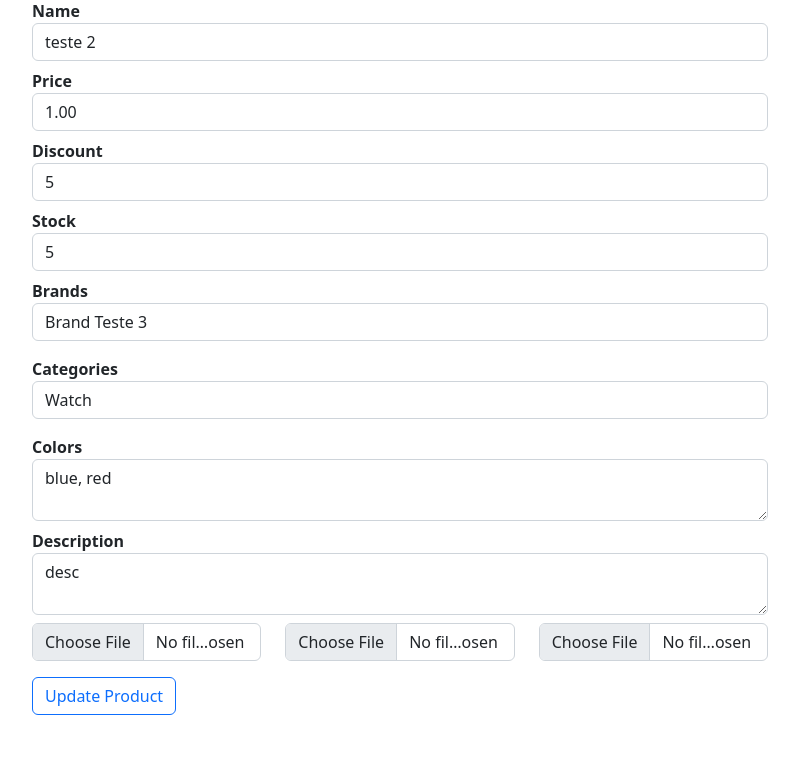
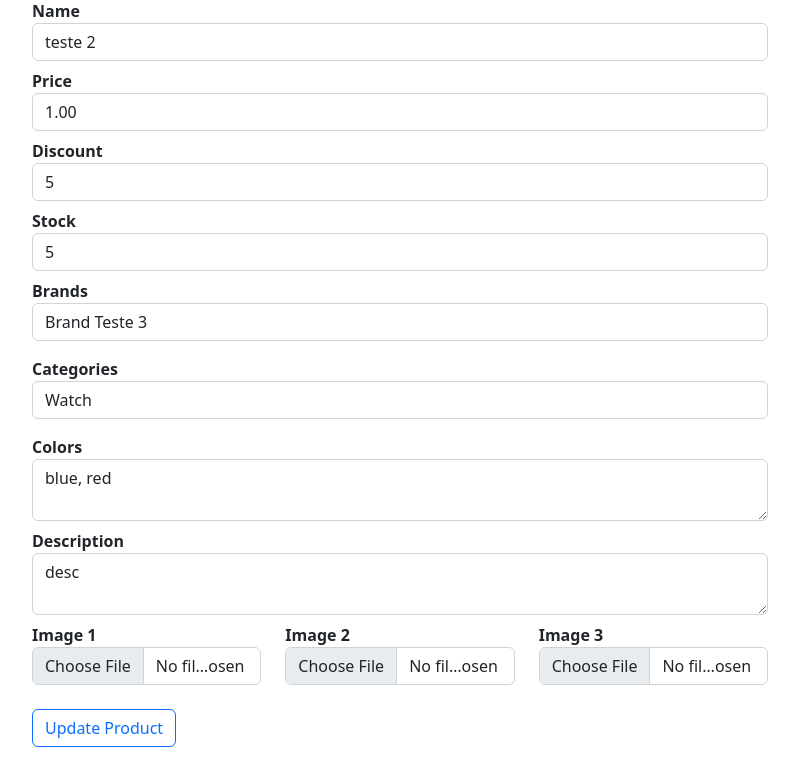
Before and after one commit to Rafawastaken/ecommerce-template, a Flask app: page /updateproduct/1 in a window 1280 px wide. Shown: the part 63-826 px from the top of the page, without its empty margins (240-1039 px from the left). Before the commit the page ends 778 px from the top, so only its background shows below. Run offline with Flask 2, Linux system fonts and the light colour scheme; data comes from the database, SQL or seed files in the repository; both versions use the stored data as it was after the commit; some libraries are stand-ins or nearby versions.

Commit message:
replace images on product update

```diff
--- a/shop/products/forms.py
+++ b/shop/products/forms.py
@@ -9,6 +9,6 @@ class Addproducts(Form):
     description = TextAreaField('Description',[validators.DataRequired()])
     colors = TextAreaField('Colors',[validators.DataRequired()])
 
-    image_1 = FileField('Image 1',validators=[FileRequired(),FileAllowed(['jpg', 'png', 'gif', 'jpeg'])])
-    image_2 = FileField('Image 2',validators=[FileRequired(),FileAllowed(['jpg', 'png', 'gif', 'jpeg'])])
-    image_3 = FileField('Image 3',validators=[FileRequired(),FileAllowed(['jpg', 'png', 'gif', 'jpeg'])])
+    image_1 = FileField('Image 1',validators=[FileAllowed(['jpg', 'png', 'gif', 'jpeg'])])
+    image_2 = FileField('Image 2',validators=[FileAllowed(['jpg', 'png', 'gif', 'jpeg'])])
+    image_3 = FileField('Image 3',validators=[FileAllowed(['jpg', 'png', 'gif', 'jpeg'])])
--- a/shop/products/routes.py
+++ b/shop/products/routes.py
@@ -1,9 +1,11 @@
-from functools import reduce
-from math import prod
-from flask import redirect, render_template, url_for, flash, request, session
-
+from flask import current_app, render_template, url_for, flash
+from flask import redirect, request, session
 import secrets
 
+# System imports
+import os
+
+# Locals imports
 from .forms import Addproducts
 from .models import Brand, Category, Addproduct
 from shop import db, app, photos
@@ -150,7 +152,6 @@ def updateproduct(id):
     brand_id = request.form.get('brand')
     category_id = request.form.get('category')
 
-
     # if form is submitted
     if request.method == 'POST':
         # update product in database
@@ -163,13 +164,35 @@ def updateproduct(id):
         product.colors = form.colors.data
         product.desc = form.description.data
 
-        # save on database
+        # Replace images if image is found
+        if request.files.get('image_1'):
+            try:
+                os.unlink(os.path.join(current_app.root_path, 'static/images/' + product.image_1))
+                product.image_1 = photos.save(request.files.get('image_1'), name = secrets.token_hex(10) + ".")
+            except:
+                product.image_1 = photos.save(request.files.get('image_1'), name = secrets.token_hex(10) + ".")
+
+        if request.files.get('image_2'):
+            try:
+                os.unlink(os.path.join(current_app.root_path, 'static/images/' + product.image_2))
+                product.image_2 = photos.save(request.files.get('image_2'), name = secrets.token_hex(10) + ".")
+            except:
+                product.image_2 = photos.save(request.files.get('image_2'), name = secrets.token_hex(10) + ".")
+
+        if request.files.get('image_3'):
+            try:
+                os.unlink(os.path.join(current_app.root_path, 'static/images/' + product.image_3))
+                product.image_3 = photos.save(request.files.get('image_3'), name = secrets.token_hex(10) + ".")
+            except:
+                product.image_3 = photos.save(request.files.get('image_3'), name = secrets.token_hex(10) + ".")
+
+        # save database
         db.session.commit()
 
         flash(f"{product.name} updated with success!", 'success')
         return redirect(url_for('admin'))
 
-        # Match values with form
+    # Match values with form
     form.name.data = product.name
     form.price.data = product.price
     form.discount.data = product.discount
--- a/shop/templates/products/updateproduct.html
+++ b/shop/templates/products/updateproduct.html
@@ -48,22 +48,13 @@
         class='form-control') }}
         <div class="row">
           <div class="col-md-4">
-            <!--
-                  {{ render_field(form.image_1, class='form-control')}}
-                -->
-            <input type="file" name="image_1" class="form-control" />
+            {{ render_field(form.image_1, class='form-control')}}
           </div>
           <div class="col-md-4">
-            <!--
-                  {{ render_field(form.image_2, class='form-control')}}
-                -->
-            <input type="file" name="image_2" class="form-control" />
+            {{ render_field(form.image_2, class='form-control')}}
           </div>
           <div class="col-md-4">
-            <!--
-                  {{ render_field(form.image_3, class='form-control')}}
-                -->
-            <input type="file" name="image_3" class="form-control" />
+            {{ render_field(form.image_3, class='form-control')}}
           </div>
         </div>
         <input
```
Also changed, not shown: shop/templates/products/addproduct.html (+6 -3 lines), shop/database.db.
